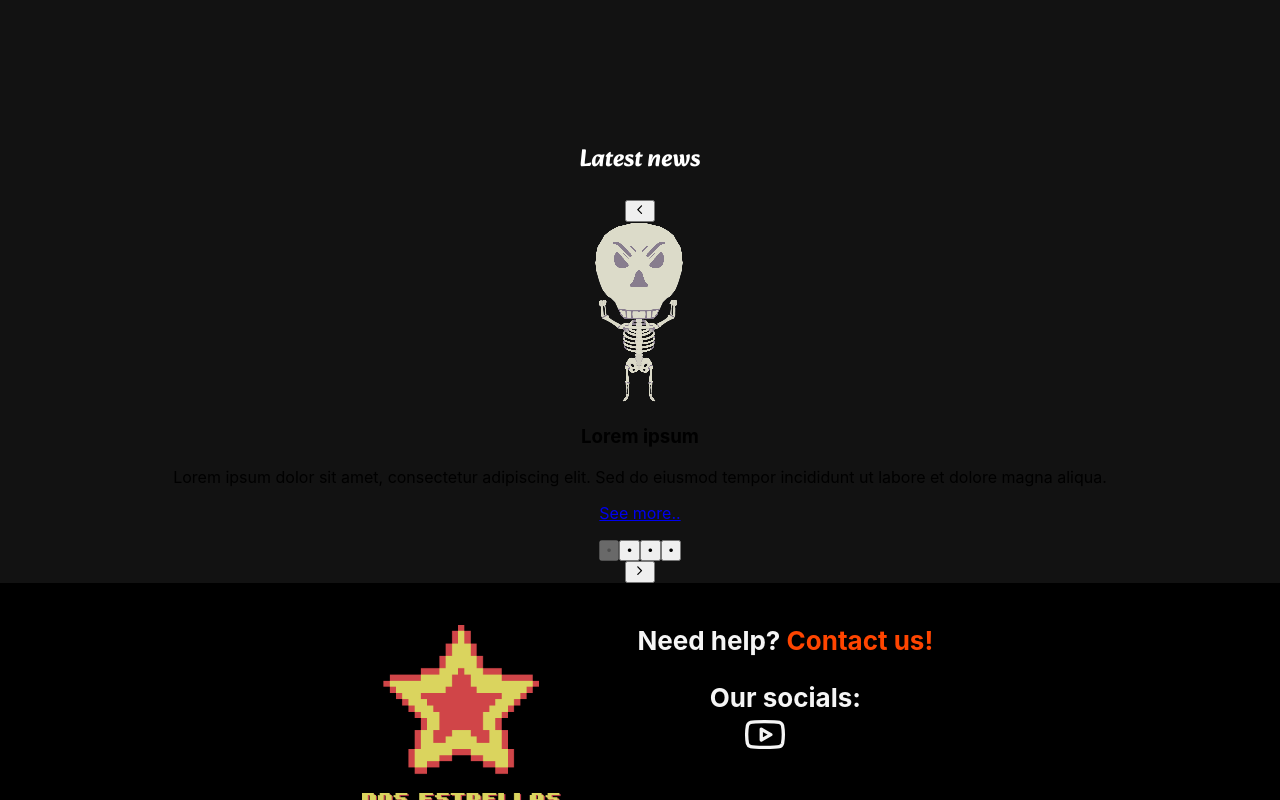
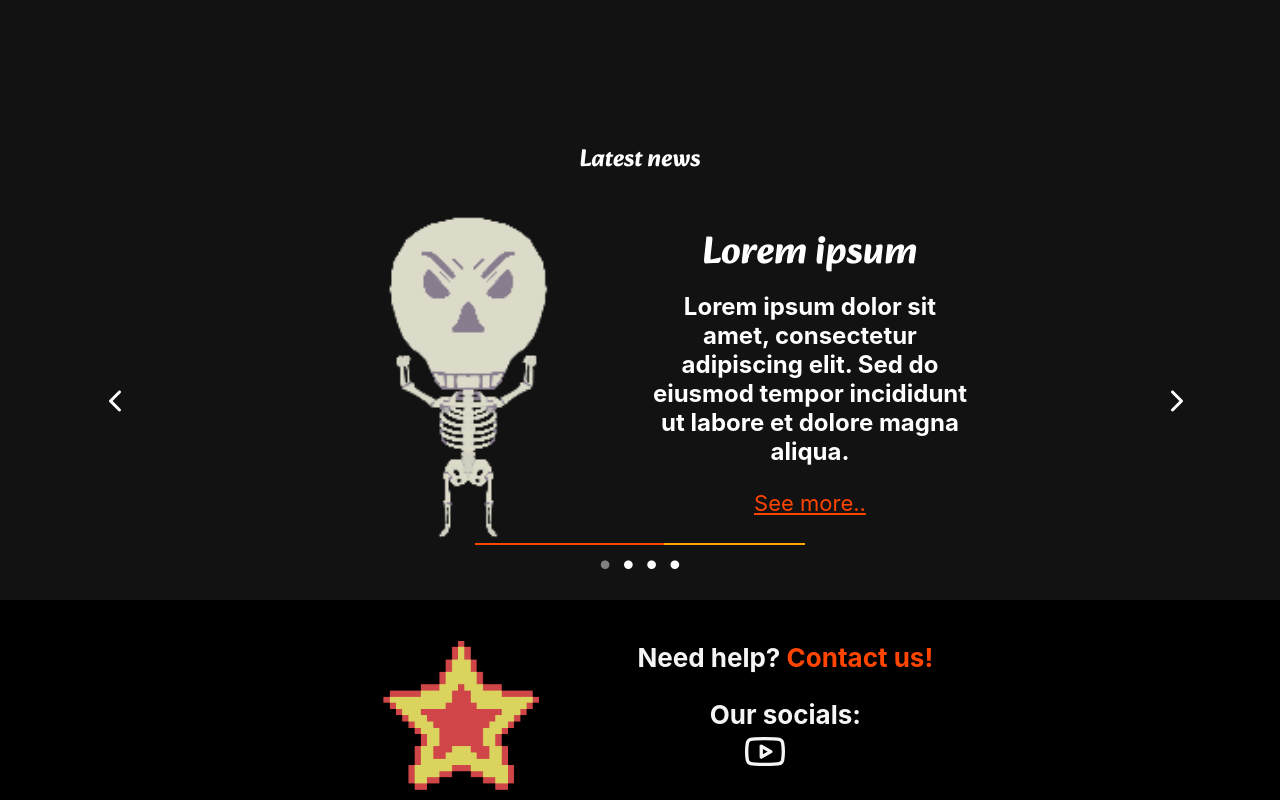
Before and after one commit to REVelazquez/Dos-estrellas, a React (Create React App) app in the folder client/: page / in a window 1280 px wide. Shown: the part 628-1428 px from the top of the page. Built offline with nearby package versions, Linux system fonts and the light colour scheme; some icons are missing.

Commit message:
More styles

```diff
--- a/client/src/components/extras/Form/Form.jsx
+++ b/client/src/components/extras/Form/Form.jsx
@@ -60,7 +60,7 @@ const Form = ({language, handleMessage, scrollToTop})=>{
             }
         }
         validateForm()
-    }, [inputs, language])
+    }, [inputs, language, selectedCategory, selectedGame])
 
     const resetForm = () => {
         setGameRelated(false);
--- a/client/src/components/extras/Form/Form.module.css
+++ b/client/src/components/extras/Form/Form.module.css
@@ -1,4 +1,96 @@
 @import url('../../../data/fonts/fonts.css');
+@media (max-width:360px) {
+
+    .form{
+        color:white;
+        display: flex;
+        flex-direction: column;
+        width: 80%;
+        margin-left: 10%;
+        background-color:black;
+        border-color: orange;
+        border-width:4px ;
+        border-style:groove;
+        align-items: center;
+    }
+    .inputs{
+        margin-left: 5px;
+        margin-right: 5px;
+        margin-bottom: 0px;
+        font-family: 'Lora';
+        font-size: 10px;
+    }
+    .selectCont{
+        margin-top: 0px;
+        display: flex;
+        flex-direction: column;
+    }
+    .textArea{
+        font-family: 'Lora';
+        font-size: 10px;
+    margin: 5px;
+    margin-bottom: 0px;
+}
+.select{
+    margin-left: 5px;
+    font-family: 'Lora';
+    font-weight: 700;
+    font-size: 10px;
+    margin-bottom: 5px;
+}
+.button{
+    width: 5em;
+    height: 2em;
+    margin-bottom: 10px;
+    margin-top: 5px;
+    background-color: black;
+    color: white;
+    font-family: 'Alkatra';
+    border-color:orange ;
+    font-size: 8px;
+}
+
+.psTA{
+    font-size: 12px;
+    margin-top: 2px;
+    margin-bottom: 2px;
+}
+.labels{
+    margin-top: 5px;
+    margin-bottom: 2px;
+    font-size: 14px;
+    font-weight: bold;
+}
+.errors{
+    font-size: xx-small;
+    margin-bottom: 0px;
+    margin-top: 1px;
+    color: orangered;
+}
+
+.button:disabled{
+    background-color: black;
+    border-color: gray;
+    color: gray;
+    border-style: groove;
+    cursor:default;
+}
+
+.button:disabled:hover{
+    background-color: black;
+    border-color: gray;
+    color: gray;
+    border-style: groove;
+    cursor:default;
+}
+.button:hover{
+    cursor: pointer;
+    background-color: orange;
+    border-color: white;
+    color: black;
+}
+}
+@media (min-width:360px) and (max-width:780px) {
 
     .form{
         color:white;
@@ -15,6 +107,7 @@
         margin-left: 5px;
         margin-right: 5px;
         margin-bottom: 0px;
+        font-family: 'Lora';
     }
     .selectCont{
         margin-top: 0px;
@@ -27,6 +120,10 @@
 }
 .select{
     margin-left: 5px;
+    font-family: 'Lora';
+    font-weight: 700;
+    font-size: 13px;
+    margin-bottom: 5px;
 }
 .button{
     width: 5em;
@@ -76,3 +173,94 @@
     border-color: white;
     color: black;
 }
+}
+@media (min-width:780px) {
+
+    .form{
+        color:white;
+        display: flex;
+        flex-direction: column;
+        width: 30em;
+        background-color:black;
+        border-color: orange;
+        border-width:4px ;
+        border-style:groove;
+        align-items: center;
+    }
+    .inputs{
+        width: 18em;
+        height: 2em;
+        margin-left: 5px;
+        margin-right: 5px;
+        margin-bottom: 0px;
+    }
+    .selectCont{
+        margin-top: 0px;
+        display: flex;
+        flex-direction: column;
+    }
+    .textArea{
+    margin: 5px;
+    margin-bottom: 0px;
+}
+.select{
+    width: 18em;
+    height: 2.5em;
+    margin-left: 5px;
+    font-family: 'Lora';
+    font-weight: 700;
+    font-size: 14px;
+    margin-bottom: 5px;
+}
+.button{
+    width: 5em;
+    height: 2em;
+    margin-bottom: 10px;
+    margin-top: 5px;
+    background-color: black;
+    color: white;
+    font-size: 24px;
+    font-family: 'Alkatra';
+    border-color:orange ;
+}
+
+.psTA{
+    font-size: 14px;
+    margin-top: 2px;
+    margin-bottom: 2px;
+}
+.labels{
+    margin-top: 5px;
+    margin-bottom: 2px;
+    font-weight: bold;
+    font-family: 'Lora';
+    font-size: 14px;
+}
+.errors{
+    font-size: 16px;
+    margin-bottom: 0px;
+    margin-top: 1px;
+}
+
+.button:disabled{
+    background-color: black;
+    border-color: gray;
+    color: gray;
+    border-style: groove;
+    cursor:default;
+}
+
+.button:disabled:hover{
+    background-color: black;
+    border-color: gray;
+    color: gray;
+    border-style: groove;
+    cursor:default;
+}
+.button:hover{
+    cursor: pointer;
+    background-color: orange;
+    border-color: white;
+    color: black;
+}
+}
--- a/client/src/components/extras/GamesCarrousel/GamesCarrousel.jsx
+++ b/client/src/components/extras/GamesCarrousel/GamesCarrousel.jsx
@@ -47,7 +47,7 @@ const GamesCarrousel = ({ language, handleGames }) => {
           clearInterval(interval);
           resetTimer(); // Asegúrate de reiniciar el temporizador al limpiar el intervalo.
         };
-      }, [currentElements.length, currentPost]);
+      }, [currentElements.length, currentPost, timeElapsed]);
 
     const handleButton = (id)=>{
         navigate('/games')
--- a/client/src/components/extras/NewsCarrousel/NewsCarrousel.module.css
+++ b/client/src/components/extras/NewsCarrousel/NewsCarrousel.module.css
@@ -551,3 +551,115 @@
     cursor: auto;
 }
 }
+@media (min-width:1080px) and (max-width:1400px){
+    .wrapper{
+        display: flex;
+        flex-direction: row;
+        align-items: center;
+        place-content: center;
+        width: 100%;
+        height: 25em;
+    }
+    .container{
+        display: flex;
+        flex-direction: column;
+        align-items: center;
+        margin: auto;
+    }
+
+    .imgAndNew{
+        display: flex;
+        flex-direction: row;
+        gap: 20px;
+        margin-bottom: 5px;
+    }
+
+    .img{
+        width: 20em;
+        margin-right: 0px;
+        object-fit: cover;
+    }
+    .textContainer{
+        max-width: 20em;
+        display: flex;
+        flex-direction: column;
+        margin-left: 0px;
+        align-items: center;
+        justify-content: center;
+    }
+
+    .tittle{
+        color: white;
+        font-family: 'Alkatra';
+        font-size: 38px;
+        margin: 5px;
+    }
+
+    .text{
+        color: white;
+        font: 'Merriweather';
+        font-weight: bold;
+        font-size: 24px;
+        margin: 2px;
+    }
+
+    .link{
+        font: 'Roboto';
+        color: orangered;
+        font-size: 22px;
+    }
+
+    .progressBarContainer{
+        width: 50%;
+        height: 2px;
+        background-color: orange;
+    }
+
+.progressBarAnimate {
+    height: 100%;
+    background-color: #ff4500;
+    width: 0%;
+    animation: progressAnimation 10s linear forwards; /* Animación de 10 segundos */
+}
+
+@keyframes progressAnimation {
+    to {
+        width: 100%; /* Se completa hasta el 100% */
+    }
+}
+
+.button{
+    background: None;
+    border-style: none;
+    font-size: xx-large;
+    width: 1em;
+    height: 1em;
+    color: white;
+    margin: auto;
+    justify-content: center;
+    border-radius: 2em;
+    text-align: center
+}
+
+.button:hover{
+    color: orangered;
+    cursor: pointer;
+}
+
+.pointButton{
+    background: none;
+    border-style: none;
+    color: white;
+    font-size: xx-large;
+    border-radius: .5em;
+}
+.pointButton:hover{
+    cursor: pointer;
+    color: #ff4500;
+}
+
+.pointButton:disabled{
+    color: gray;
+    cursor: auto;
+}
+}
--- a/client/src/components/extras/SendedMessage/SendedMessage.module.css
+++ b/client/src/components/extras/SendedMessage/SendedMessage.module.css
@@ -1,4 +1,45 @@
 @import url('../../../data//fonts/fonts.css');
+
+@media (max-width:320px) {
+
+    .textContainer{
+        display: flex;
+        flex-direction: column;
+        align-items: center;
+        margin-left: 10%;
+        width: 200px;
+    }
+
+    .tittle{
+        color: silver;
+        font-family: 'Alkatra';
+        margin-bottom: .5em;
+        margin-top: 0px;
+    }
+
+    .text{
+        color: silver;
+        font-family: 'Alkatra';
+    }
+    .button{
+        background-color: black;
+        color: white;
+        font-family: 'Roboto';
+        font-weight: 700;
+        border-color: orange;
+        width: fit-content;
+        height: 2em;
+        border-width: 3px;
+        border-radius: 3em;
+    }
+
+    .button:hover{
+        border-color: black;
+        color: black;
+    background-color: silver;
+}
+}
+@media (min-width:320px) and (max-width:780px) {
 
     .textContainer{
         display: flex;
@@ -36,3 +77,43 @@
         color: black;
     background-color: silver;
 }
+}
+@media (min-width:780px) {
+
+    .textContainer{
+        display: flex;
+        flex-direction: column;
+        align-items: center;
+        margin-left: 10%;
+        width: 80%;
+    }
+
+    .tittle{
+        color: silver;
+        font-family: 'Alkatra';
+        margin-bottom: .5em;
+        margin-top: 0px;
+    }
+
+    .text{
+        color: silver;
+        font-family: 'Alkatra';
+    }
+    .button{
+        background-color: black;
+        color: white;
+        font-family: 'Roboto';
+        font-weight: 700;
+        border-color: orange;
+        width: fit-content;
+        height: 2em;
+        border-width: 3px;
+        border-radius: 3em;
+    }
+
+    .button:hover{
+        border-color: black;
+        color: black;
+    background-color: silver;
+}
+}
--- a/client/src/components/views/Games/Games.jsx
+++ b/client/src/components/views/Games/Games.jsx
@@ -4,12 +4,7 @@ import { DetailCountless } from "../../extras"
 import Style from './Games.module.css'
 
 const Games= ({language, handleGames, games})=>{
-    const scrollToTop = () => {
-        window.scrollTo({
-          top: 0,
-          behavior: "auto",
-        });
-      };
+
 
     return(
         <div className={Style.container}>
```
Lines whose indentation alone changed are shown as unchanged.
